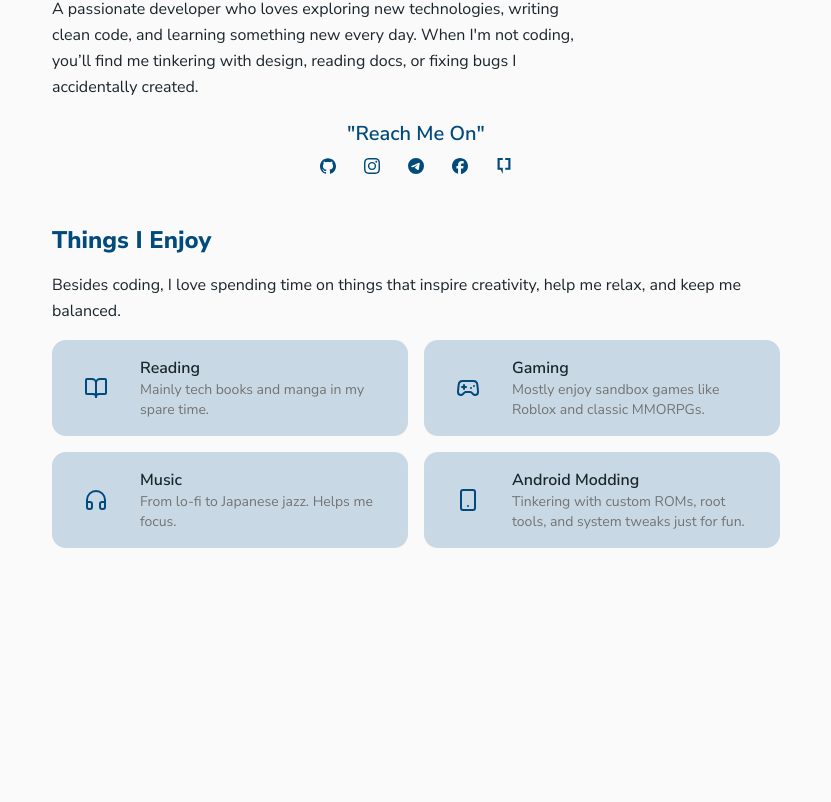
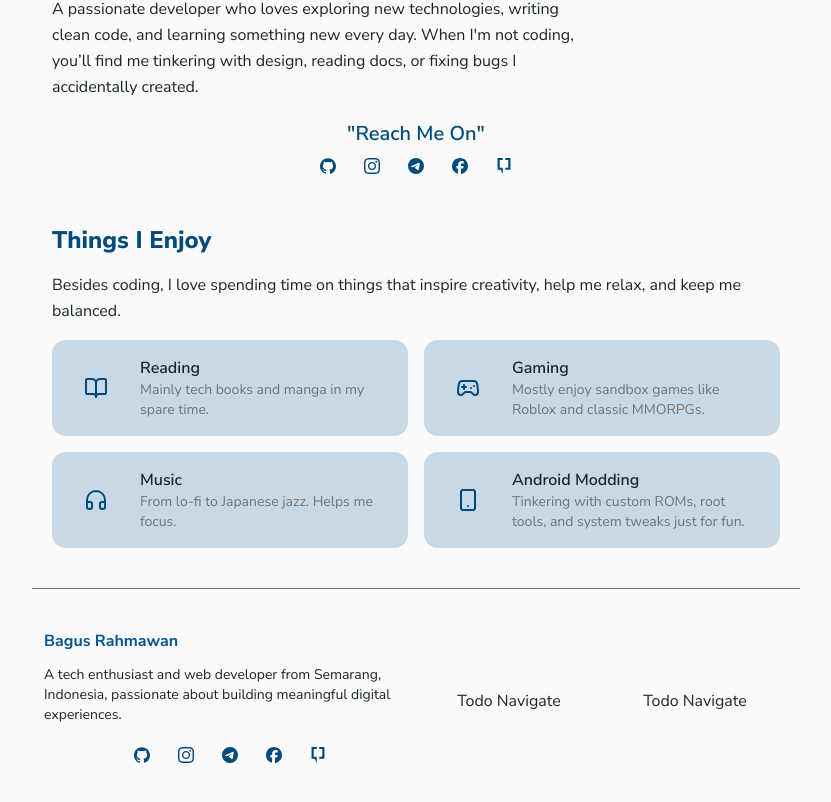
Before and after one commit to bagoesrex/portfolio-website, a Next.js app: page /about in a window 1280 px wide. Shown: the part 208-1010 px from the top of the page, without its empty margins (224-1055 px from the left). Before the commit the page ends 800 px from the top, so only its background shows below. Built offline with nearby package versions, Linux system fonts and the light colour scheme.

Commit message:
feat(layout): add initial footer component

```diff
--- a/app/layout.tsx
+++ b/app/layout.tsx
@@ -3,6 +3,7 @@ import { Geist, Geist_Mono } from "next/font/google";
 import "./globals.css";
 import Header from "@/components/layout/header";
 import localFont from 'next/font/local'
+import Footer from "@/components/layout/footer";
 
 const nunitoSans = localFont({
   src: '../public/fonts/NunitoSans.ttf',
@@ -36,6 +37,7 @@ export default function RootLayout({
       >
         <Header />
         {children}
+        <Footer />
       </body>
     </html>
   );
--- /dev/null
+++ b/components/layout/footer.tsx
@@ -0,0 +1,23 @@
+import SocialMedia from "../shared/social-media";
+
+export default function Footer() {
+    return (
+        <footer className="px-2">
+            <div className="flex flex-row justify-between max-w-3xl mx-auto px-3 py-10 h-full border-t-1 border-gray-500">
+                <div className="flex-2/4 flex flex-col gap-3">
+                    <h3 className="font-bold text-secondary line-clamp-2">
+                        Bagus Rahmawan
+                    </h3>
+                    <p className="text-sm">
+                        A tech enthusiast and web developer from Semarang, Indonesia, passionate about building meaningful digital experiences.
+                    </p>
+                    <div className="flex flex-col justify-center items-center">
+                        <SocialMedia />
+                    </div>
+                </div>
+                <div className="flex-1/4 flex justify-center items-center">Todo Navigate</div>
+                <div className="flex-1/4 flex justify-center items-center">Todo Navigate</div>
+            </div>
+        </footer>
+    )
+}
```
